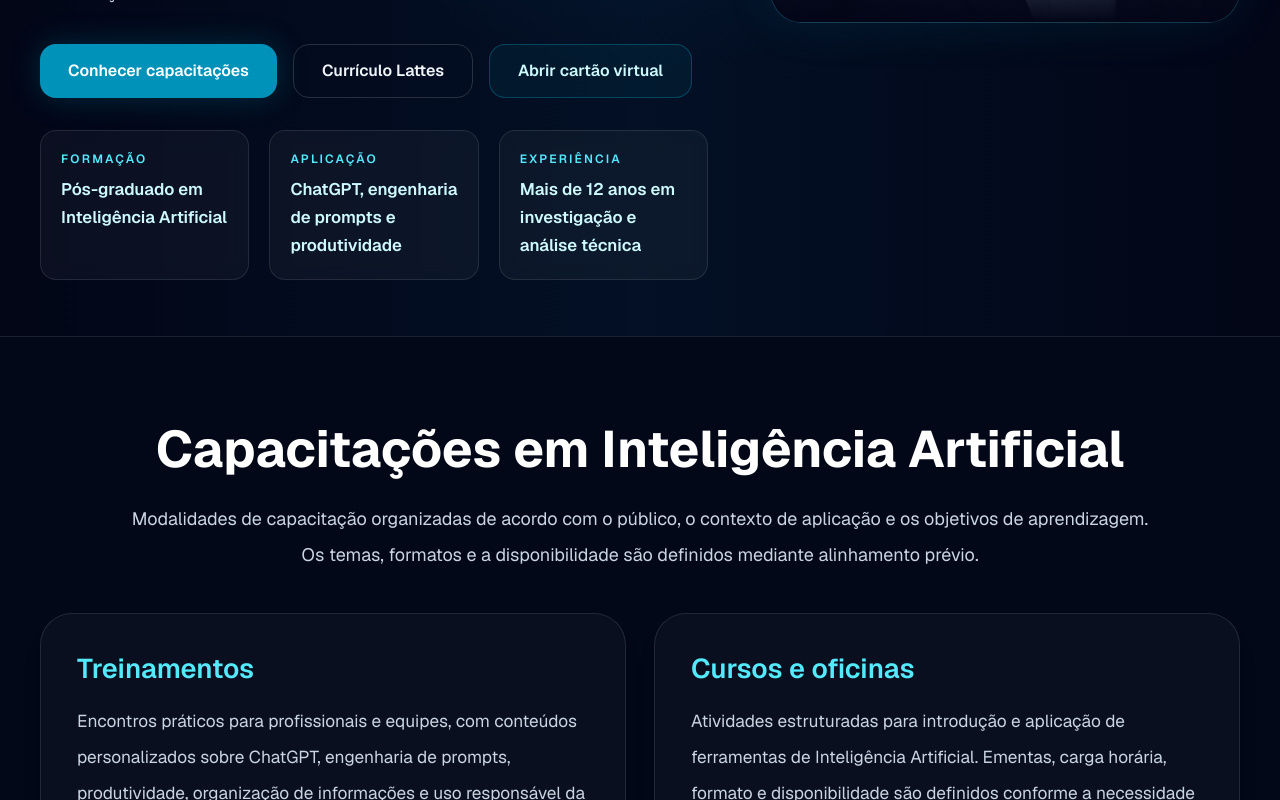
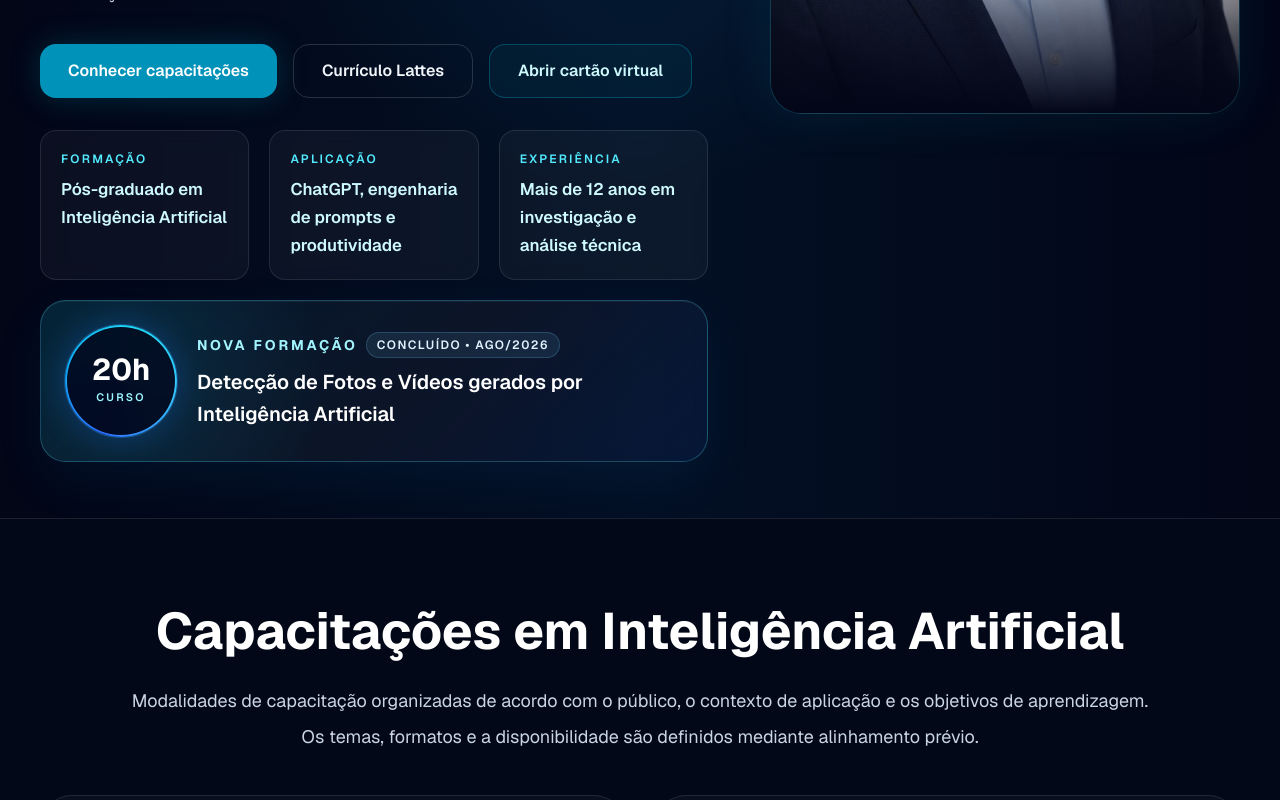
Before and after one commit to bgbarbosa/pericia-digital-marco-site, a Next.js app: page / in a window 1280 px wide. Shown: the part 942-1742 px from the top of the page. Built offline with nearby package versions, Linux system fonts and the light colour scheme; no server answers.

Commit message:
feat: destaca nova formação em detecção de mídia gerada por IA

```diff
--- a/app/globals.css
+++ b/app/globals.css
@@ -37,6 +37,52 @@ a {
   background: rgb(34 211 238 / 25%);
 }
 
+.featured-training-card {
+  background:
+    radial-gradient(circle at 12% 50%, rgb(34 211 238 / 12%), transparent 34%),
+    linear-gradient(
+      135deg,
+      rgb(8 145 178 / 12%),
+      rgb(15 23 42 / 82%) 55%,
+      rgb(37 99 235 / 10%)
+    );
+  box-shadow:
+    inset 0 1px 0 rgb(255 255 255 / 5%),
+    0 18px 50px rgb(2 132 199 / 8%);
+}
+
+.featured-training-badge {
+  background: conic-gradient(
+    from 20deg,
+    rgb(34 211 238),
+    rgb(56 189 248),
+    rgb(37 99 235),
+    rgb(14 165 233),
+    rgb(34 211 238)
+  );
+  box-shadow:
+    0 0 0 1px rgb(34 211 238 / 18%),
+    0 0 24px rgb(34 211 238 / 24%);
+  animation: featured-training-glow 5.2s ease-in-out infinite;
+}
+
+@keyframes featured-training-glow {
+  0%,
+  100% {
+    box-shadow:
+      0 0 0 1px rgb(34 211 238 / 18%),
+      0 0 24px rgb(34 211 238 / 24%);
+    filter: saturate(0.95);
+  }
+
+  50% {
+    box-shadow:
+      0 0 0 1px rgb(96 165 250 / 28%),
+      0 0 36px rgb(37 99 235 / 32%);
+    filter: saturate(1.15);
+  }
+}
+
 @media (prefers-reduced-motion: reduce) {
   html {
     scroll-behavior: auto;
--- a/app/page.js
+++ b/app/page.js
@@ -20,6 +20,7 @@ import {
   digitalSolutionPoints,
   emailUrl,
   emphasisPoints,
+  featuredTraining,
   heroHighlights,
   homeMenu,
   knowledgeAreas,
@@ -32,7 +33,11 @@ export default function HomePage() {
   return (
     <main className="min-h-screen overflow-x-clip bg-[#020817] text-slate-100 selection:bg-cyan-400/20">
       <Header menu={homeMenu} brandHref="#inicio" contactHref="#contato" />
-      <HeroSection highlights={heroHighlights} profile={profile} />
+      <HeroSection
+        featuredTraining={featuredTraining}
+        highlights={heroHighlights}
+        profile={profile}
+      />
       <CapacitySection modalities={capacityModalities} />
       <AiApplicationsSection applications={aiApplications} />
       <DigitalSolutionsSection points={digitalSolutionPoints} />
--- a/components/HeroSection.jsx
+++ b/components/HeroSection.jsx
@@ -1,6 +1,6 @@
 import Image from "next/image";
 
-export default function HeroSection({ highlights, profile }) {
+export default function HeroSection({ featuredTraining, highlights, profile }) {
   return (
     <section
       id="inicio"
@@ -66,6 +66,40 @@ export default function HeroSection({ highlights, profile }) {
                 </div>
               ))}
             </div>
+
+            {featuredTraining ? (
+              <aside
+                aria-label="Nova formação"
+                className="featured-training-card mt-5 rounded-[1.6rem] border border-cyan-300/25 p-4 text-left backdrop-blur sm:p-5 xl:p-6"
+              >
+                <div className="flex flex-col items-center gap-4 min-[420px]:flex-row sm:gap-5">
+                  <div className="featured-training-badge flex h-24 w-24 shrink-0 items-center justify-center rounded-full p-[2px] sm:h-28 sm:w-28">
+                    <div className="flex h-full w-full flex-col items-center justify-center rounded-full bg-slate-950/95 ring-1 ring-white/10">
+                      <span className="text-2xl font-bold leading-none text-white sm:text-3xl">
+                        {featuredTraining.workload}
+                      </span>
+                      <span className="mt-1 text-[0.62rem] font-semibold uppercase tracking-[0.2em] text-cyan-200 sm:text-[0.68rem]">
+                        curso
+                      </span>
+                    </div>
+                  </div>
+
+                  <div className="min-w-0 flex-1 text-center min-[420px]:text-left">
+                    <div className="flex flex-wrap items-center justify-center gap-2 min-[420px]:justify-start">
+                      <p className="text-xs font-bold uppercase tracking-[0.2em] text-cyan-200 sm:text-sm">
+                        {featuredTraining.label}
+                      </p>
+                      <span className="rounded-full border border-sky-300/20 bg-sky-300/10 px-2.5 py-1 text-[0.68rem] font-semibold uppercase tracking-[0.12em] text-sky-100 sm:text-xs">
+                        {featuredTraining.completion}
+                      </span>
+                    </div>
+                    <p className="mt-2 text-base font-semibold leading-7 text-white sm:text-lg sm:leading-8 xl:text-xl">
+                      {featuredTraining.title}
+                    </p>
+                  </div>
+                </div>
+              </aside>
+            ) : null}
           </div>
 
           <div className="flex justify-center lg:justify-end">
--- a/data/profile.js
+++ b/data/profile.js
@@ -157,6 +157,13 @@ export const heroHighlights = [
   },
 ];
 
+export const featuredTraining = {
+  label: "Nova formação",
+  title: "Detecção de Fotos e Vídeos gerados por Inteligência Artificial",
+  workload: "20h",
+  completion: "Concluído • ago/2026",
+};
+
 export const virtualCardAreas = [
   "Treinamentos e cursos",
   "Palestras e mentorias",
@@ -188,6 +195,7 @@ export const emphasisPoints = [
 export const credentials = [
   "Investigador da Polícia Civil do Mato Grosso do Sul",
   "Mais de 12 anos de experiência em investigação e análise técnica",
+  "Curso de Detecção de Fotos e Vídeos gerados por Inteligência Artificial, 20 horas, concluído em 2026.",
   "Curso de ChatGPT para Policiais e Agentes da Lei, 40 horas, concluído em 2024.",
   "Formação complementar em perícia digital e computação forense",
   "Cursos em perícia mobile, OSINT e forense na internet, IPED Forensics, ADB Forensics, Avilla Forensics, UFED e Cellebrite",
```
Also changed, not shown: 1 other file (tests, documents, lock files or other folders).
